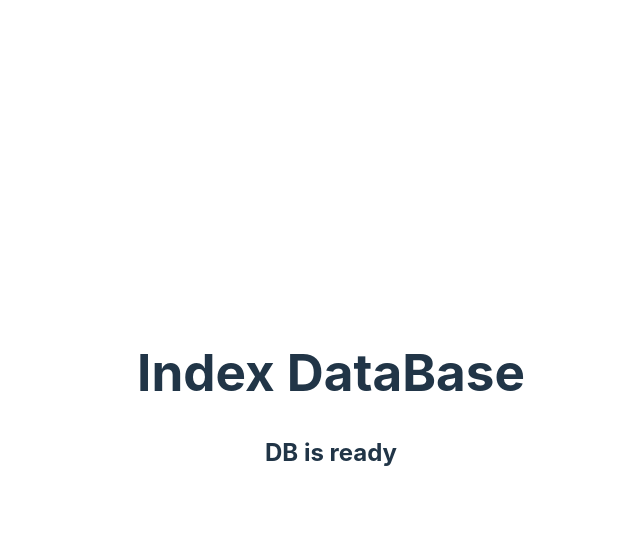
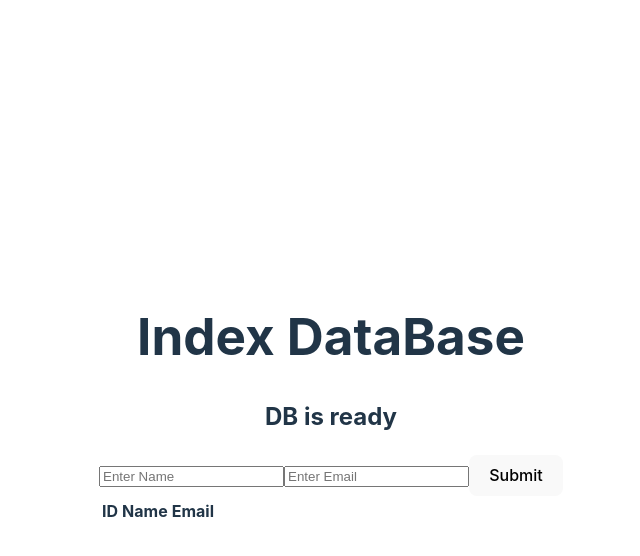
Before and after one commit to keon981/localforage_test, a React (Vite) app: page / in a window 1280 px wide. Both pictures are taken after a click on the button "Init DB". Shown: the top 556 px of the page, without its empty margins (309-949 px from the left). Built offline with nearby package versions, Linux system fonts and the light colour scheme; the HTML template or start-up script is replaced by a standard one.

Commit message:
✨ feat: add IndexedDB

```diff
--- a/src/App.tsx
+++ b/src/App.tsx
@@ -1,22 +1,70 @@
 import { useState } from 'react'
 import './App.css'
-import { initDB } from './db'
+import { Stores, addData, initDB } from './db'
 
 function App() {
   const [isDBReady, setIsDBReady] = useState(false)
+  const [errorMsg, setErrorMsg] = useState('')
+
+  const handleAdd = async (e:React.FormEvent<HTMLFormElement>) => {
+    e.preventDefault()
+
+    const target = e.target as typeof e.target & {
+      name:{ value:string }
+      email:{ value:string }
+    }
+    const name = target.name.value
+    const email = target.email.value
+    const id = Date.now()
+
+    if (name.trim() === '' || email.trim() === '') {
+      alert('please enter the value')
+      return
+    }
+
+    try {
+      await addData(Stores.Users, { name, email, id })
+    } catch (err:unknown) {
+      if (err instanceof Error) {
+        setErrorMsg(err.message)
+      } else {
+        setErrorMsg('Unknown Error')
+      }
+    }
+  }
 
   return (
     <>
       <h1>Index DataBase</h1>
-      {isDBReady ? <h2>DB is ready</h2> : (
+      {!isDBReady ? (
         <button
           type="button"
           onClick={async () => {
-            const status = await initDB()
+            await initDB()
             setIsDBReady(true)
           }}
         >Init DB
         </button>
+      ) : (
+        <>
+          <h2>DB is ready</h2>
+          <form onSubmit={handleAdd}>
+            <input type="text" name="name" id="Name" placeholder="Enter Name" />
+            <input type="email" name="email" id="Email" placeholder="Enter Email" />
+            <button type="submit">Submit</button>
+          </form>
+          {errorMsg && <p style={{ color: 'red' }}>{errorMsg}</p>}
+          <table>
+            <thead>
+              <tr>
+                <th>ID</th>
+                <th>Name</th>
+                <th>Email</th>
+              </tr>
+            </thead>
+            <tbody />
+          </table>
+        </>
       )}
     </>
   )
--- a/src/db.ts
+++ b/src/db.ts
@@ -5,6 +5,7 @@ let version = 1
 export interface ThisIsUser {
   id: string,
   name: string
+  email: string
 }
 
 export enum Stores {
@@ -14,7 +15,8 @@ export enum Stores {
 export const initDB = (): Promise<boolean> => {
   return new Promise((resolve) => {
     request = indexedDB.open('newDB')
-    request.onupgradeneeded = () => {
+
+    request.onupgradeneeded = (res) => {
       db = request.result
       if (!db.objectStoreNames.contains(Stores.Users)) {
         console.log('create users store')
@@ -24,8 +26,7 @@ export const initDB = (): Promise<boolean> => {
       request.onsuccess = () => {
         db = request.result
         version = db.version
-        alert(`request.onsuccess - initDB : ${version}`)
-        console.log('request.onsuccess - initDB', version)
+        alert('request.onsuccess - initDB ')
         resolve(true)
       }
 
@@ -36,3 +37,27 @@ export const initDB = (): Promise<boolean> => {
     }
   })
 }
+
+export const addData = <T>(stroeName: string, data: T): Promise<T | string> => new Promise(
+  (resolve) => {
+    request = indexedDB.open('newDB', version)
+
+    request.onsuccess = () => {
+      console.log('onsuccess - addData:', db)
+      db = request.result
+      const tx = db.transaction(stroeName, 'readwrite')
+      const store = tx.objectStore(stroeName)
+      store.add(data)
+      resolve(data)
+    }
+
+    request.onerror = () => {
+      const error = request.error?.message
+      if (error) {
+        resolve(error)
+      } else {
+        resolve('unknown error')
+      }
+    }
+  },
+)
```
